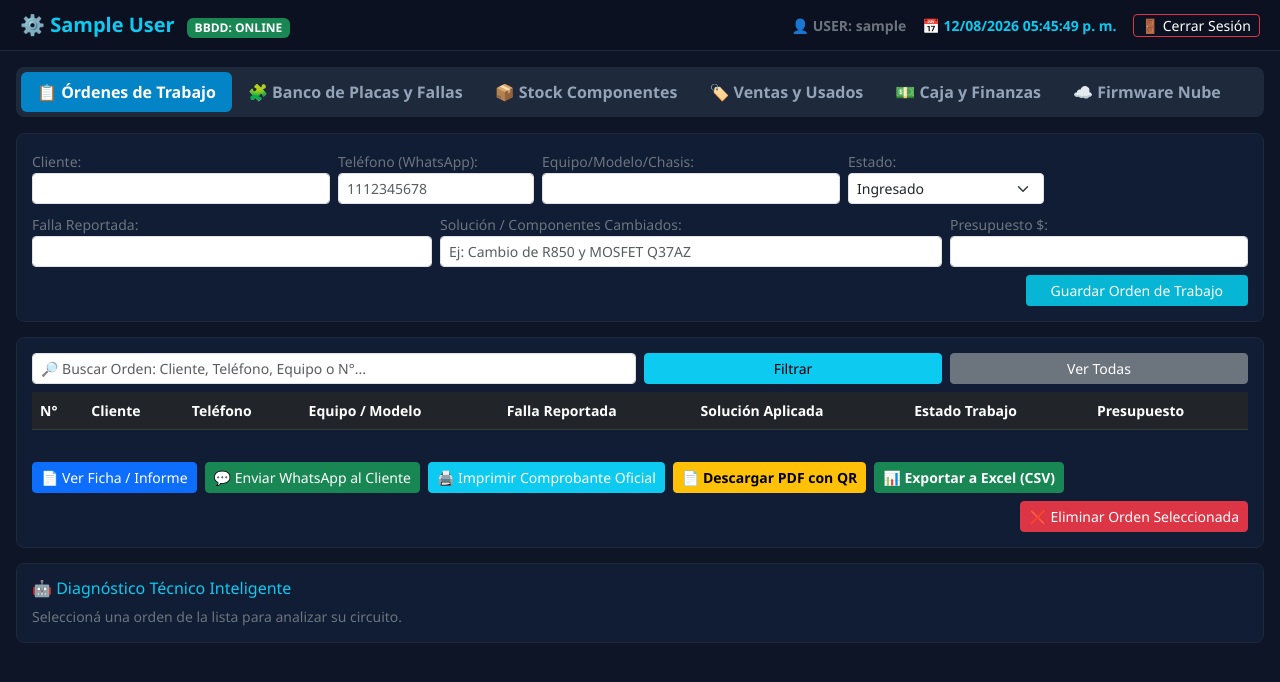
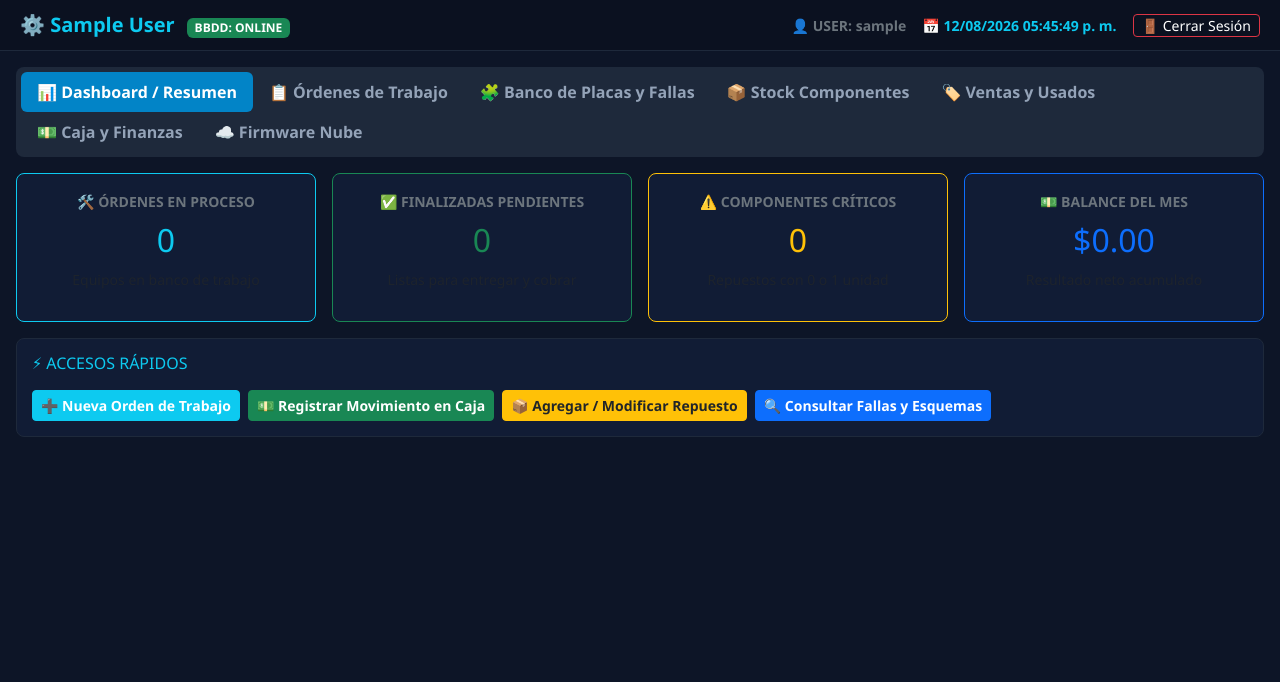
Before and after one commit to fbncastelli-bot/taller-control, a Flask app: page / in a window 1280 px wide. Shown: the top 682 px of the page. Run offline with Flask 3, Linux system fonts and the light colour scheme; the visitor is signed in with stand-in values (Sample User, id 1); data that the repository does not hold is empty; some libraries are stand-ins or nearby versions.

Commit message:
Update index.html

```diff
--- a/templates/index.html
+++ b/templates/index.html
@@ -45,7 +45,8 @@
 
     <div class="container-fluid p-3 no-print">
         <ul class="nav nav-tabs-custom mb-3">
-            <li class="nav-item"><a class="nav-link active" onclick="mostrarSeccion('ordenes')">📋 Órdenes de Trabajo</a></li>
+            <li class="nav-item"><a class="nav-link active" onclick="mostrarSeccion('dashboard')">📊 Dashboard / Resumen</a></li>
+            <li class="nav-item"><a class="nav-link" onclick="mostrarSeccion('ordenes')">📋 Órdenes de Trabajo</a></li>
             <li class="nav-item"><a class="nav-link" onclick="mostrarSeccion('placas')">🧩 Banco de Placas y Fallas</a></li>
             <li class="nav-item"><a class="nav-link" onclick="mostrarSeccion('repuestos')">📦 Stock Componentes</a></li>
             <li class="nav-item"><a class="nav-link" onclick="mostrarSeccion('ventas')">🏷️ Ventas y Usados</a></li>
@@ -53,8 +54,52 @@
             <li class="nav-item"><a class="nav-link" onclick="mostrarSeccion('firmwares')">☁️ Firmware Nube</a></li>
         </ul>
 
+        <!-- 0. DASHBOARD / RESUMEN -->
+        <div id="sec-dashboard">
+            <div class="row g-3 mb-3">
+                <div class="col-md-3">
+                    <div class="card-custom border-info h-100 text-center">
+                        <span class="text-secondary small fw-bold">🛠️ ÓRDENES EN PROCESO</span>
+                        <h2 class="text-info my-2" id="dash-ordenes-proceso">0</h2>
+                        <span class="small text-muted">Equipos en banco de trabajo</span>
+                    </div>
+                </div>
+                <div class="col-md-3">
+                    <div class="card-custom border-success h-100 text-center">
+                        <span class="text-secondary small fw-bold">✅ FINALIZADAS PENDIENTES</span>
+                        <h2 class="text-success my-2" id="dash-ordenes-finalizadas">0</h2>
+                        <span class="small text-muted">Listas para entregar y cobrar</span>
+                    </div>
+                </div>
+                <div class="col-md-3">
+                    <div class="card-custom border-warning h-100 text-center">
+                        <span class="text-secondary small fw-bold">⚠️ COMPONENTES CRÍTICOS</span>
+                        <h2 class="text-warning my-2" id="dash-stock-critico">0</h2>
+                        <span class="small text-muted">Repuestos con 0 o 1 unidad</span>
+                    </div>
+                </div>
+                <div class="col-md-3">
+                    <div class="card-custom border-primary h-100 text-center">
+                        <span class="text-secondary small fw-bold">💵 BALANCE DEL MES</span>
+                        <h2 class="text-primary my-2" id="dash-balance-mes">$0.00</h2>
+                        <span class="small text-muted">Resultado neto acumulado</span>
+                    </div>
+                </div>
+            </div>
+
+            <div class="card-custom">
+                <h6 class="text-info mb-3">⚡ ACCESOS RÁPIDOS</h6>
+                <div class="d-flex flex-wrap gap-2">
+                    <button onclick="mostrarSeccion('ordenes')" class="btn btn-info btn-sm text-white fw-bold">➕ Nueva Orden de Trabajo</button>
+                    <button onclick="mostrarSeccion('caja')" class="btn btn-success btn-sm fw-bold">💵 Registrar Movimiento en Caja</button>
+                    <button onclick="mostrarSeccion('repuestos')" class="btn btn-warning btn-sm text-dark fw-bold">📦 Agregar / Modificar Repuesto</button>
+                    <button onclick="mostrarSeccion('placas')" class="btn btn-primary btn-sm fw-bold">🔍 Consultar Fallas y Esquemas</button>
+                </div>
+            </div>
+        </div>
+
         <!-- 1. ÓRDENES DE TRABAJO -->
-        <div id="sec-ordenes">
+        <div id="sec-ordenes" style="display: none;">
             <div class="card-custom">
                 <div class="row g-2">
                     <div class="col-md-3"><label class="small text-secondary">Cliente:</label><input type="text" id="ot-cliente" class="form-control form-control-sm"></div>
```
